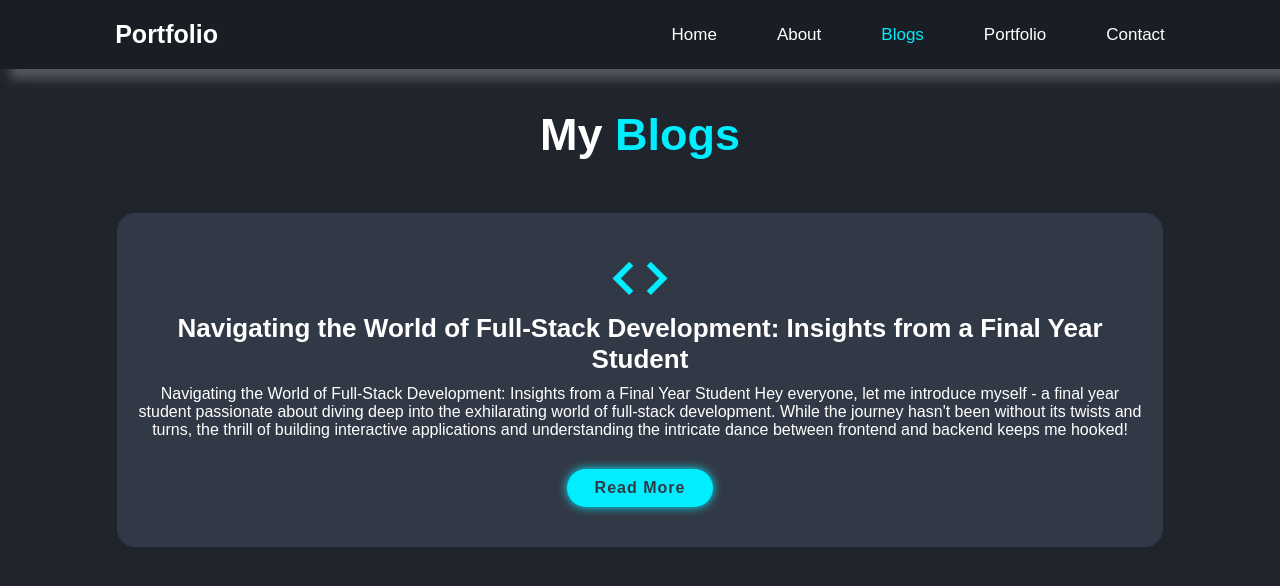
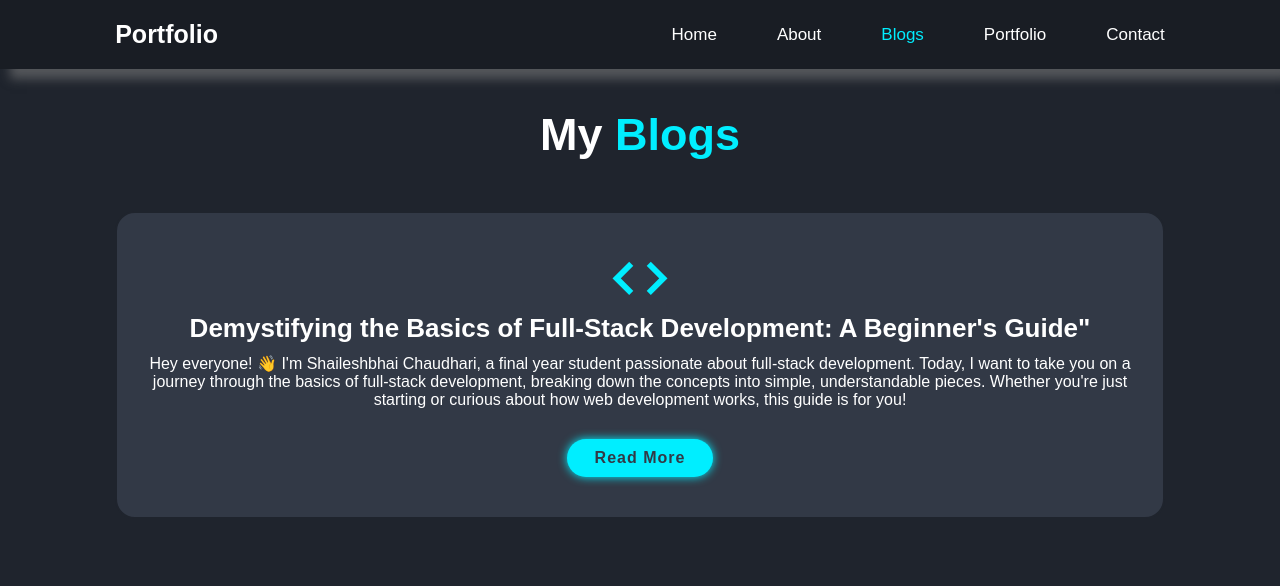
Before and after one commit to Shailesh93602/myportfolio, a React (Create React App) app: page /blogs in a window 1280 px wide. Shown: the top 586 px of the page. Built offline with nearby package versions, Linux system fonts and the light colour scheme.

Commit message:
Added my first blog

```diff
--- a/src/components/Blogs.jsx
+++ b/src/components/Blogs.jsx
@@ -1,17 +1,13 @@
 import React, { useState } from "react";
 
 const Blogs = () => {
-  const [showContent, setShowContent] = useState({
-    about1: false,
-    about1: false,
-    about3: false,
-  });
+  const blogLinks = [
+    "https://guidetofullstack.blogspot.com/2023/12/demystifying-basics-of-full-stack.html",
+  ];
 
-  const toggleContent = (section) => {
-    setShowContent((prevState) => ({
-      ...prevState,
-      [section]: !prevState[section],
-    }));
+  const redirectToBlog = (number) => {
+    const blogUrl = blogLinks[number - 1];
+    window.open(blogUrl, '_blank');
   };
 
   return (
@@ -23,116 +19,22 @@ const Blogs = () => {
         <div className="blogs-box">
           <i className="bx bx-code"></i>
           <h3>
-            Navigating the World of Full-Stack Development: Insights from a
-            Final Year Student
+            Demystifying the Basics of Full-Stack Development: A Beginner's
+            Guide"
           </h3>
-          {showContent.about1 ? (
-            <div id="about1Full">
-              <p>
-                <b> Embracing the Tech Arsenal: </b> <br />
-                My academic journey has been a treasure trove of knowledge. From
-                honing my skills in React, Node.js, Express, MongoDB, EJS, and
-                JavaScript to mastering the fundamentals of C++, Java, CSS,
-                HTML, and Git, I've embraced a diverse tech arsenal. Each
-                language and framework has become a paintbrush in my creative
-                toolbox, allowing me to design and develop engaging experiences.
-              </p>
-              <p>
-                <b>Unlocking the Full-Stack Puzzle: </b> <br />
-                The transition from theoretical concepts to practical
-                application wasn't always smooth. My initial steps into
-                full-stack development were like piecing together a complex
-                puzzle. But through dedicated coursework, personal projects, and
-                countless hours of tinkering, I began to connect the dots.
-                Building a student management system, collaborating on an
-                e-commerce platform, and tackling freelance gigs provided
-                invaluable hands-on experience, each challenge revealing a new
-                facet of the full-stack puzzle.
-              </p>
-              <p>
-                <b>Conquering the Learning Curve: </b> <br />
-                The journey, however, wasn't paved with roses. Debugging cryptic
-                errors, wrestling with unfamiliar APIs, and overcoming
-                performance bottlenecks became commonplace. But every obstacle
-                presented a valuable learning opportunity. I discovered the
-                power of online communities, the magic of Stack Overflow, and
-                the importance of perseverance in tackling technical roadblocks.
-                These challenges not only sharpened my technical skills but also
-                instilled in me the resilience and problem-solving skills that
-                are essential for any aspiring developer.
-              </p>
-              <p>
-                <b>Showcasing My Work: The Portfolio Powerhouse:</b> <br />I
-                consider my portfolio my window to the world, a dynamic showcase
-                of my skills and capabilities. It features a carefully curated
-                selection of projects, each highlighting a different aspect of
-                my full-stack prowess. From a weather app built with React and
-                Node.js to a blog platform constructed with Express and MongoDB,
-                each project tells a story of my growth and learning. My
-                portfolio has been instrumental in securing freelance
-                opportunities and connecting with potential employers, proving
-                that sometimes, the best way to learn is to build!
-              </p>
-              <p>
-                <b>Tech Crushes and Git Guru Secrets:</b> <br />
-                If I had to pick favorites, React's component-based architecture
-                and Node.js's versatility definitely steal the show. Their ease
-                of use and powerful functionality make them indispensable tools
-                in my development arsenal. And who can forget Git? This version
-                control system is a developer's best friend, keeping track of
-                every change and allowing me to collaborate seamlessly with
-                others. Mastering Git workflows and utilizing its branching
-                strategies have been game-changers, and I believe everyone
-                should embrace its power!
-              </p>
-              <p>
-                <b>Fellow Students, Let's Code Together! </b> <br />
-                To my fellow students embarking on this incredible journey, I
-                offer these words of advice: Embrace the challenges, never stop
-                learning, and build, build, build! Online resources like
-                TutorialsPoint and Coursera are fantastic companions, and
-                communities like Reddit's r/webdev are always buzzing with
-                helpful advice. Remember, time management is key – juggling
-                academics and projects might seem daunting, but creating a
-                schedule and prioritizing tasks can work wonders. Most
-                importantly, don't be afraid to experiment, ask questions, and
-                collaborate with others. The world of full-stack development is
-                a collaborative space, and sharing knowledge and learning from
-                each other is what makes it truly thrive.
-              </p>
-              <p>
-                <b>The Future Beckons: </b> <br/>
-                   As I stand on the precipice of graduation,
-                my aspirations soar high. I dream of tackling complex enterprise
-                applications, working on cutting-edge web technologies, and
-                perhaps even building my own startup someday. The possibilities
-                are endless, and I'm excited to see where this journey takes me
-                next. This blog post is just the beginning of my online
-                adventure. In the future, I hope to delve deeper into specific
-                technologies, share project stories, and offer insights into the
-                ever-evolving landscape of full-stack development. So, fellow
-                adventurers, buckle up – the coding journey is just starting!
-              </p>
-              <button className="btn" onClick={() => toggleContent("about1")}>
-                Show Less
-              </button>
-            </div>
-          ) : (
-            <div id="about1Short">
-              <p>
-                Navigating the World of Full-Stack Development: Insights from a
-                Final Year Student Hey everyone, let me introduce myself - a
-                final year student passionate about diving deep into the
-                exhilarating world of full-stack development. While the journey
-                hasn't been without its twists and turns, the thrill of building
-                interactive applications and understanding the intricate dance
-                between frontend and backend keeps me hooked!
-              </p>
-              <button className="btn" onClick={() => toggleContent("about1")}>
+          <div>
+            <p>
+              Hey everyone! 👋 I'm Shaileshbhai Chaudhari, a final year student passionate
+              about full-stack development. Today, I want to take you on a
+              journey through the basics of full-stack development, breaking
+              down the concepts into simple, understandable pieces. Whether
+              you're just starting or curious about how web development works,
+              this guide is for you!
+            </p>
+            <button className="btn" onClick={() => redirectToBlog(1)}>
                 Read More
-              </button>
-            </div>
-          )}
+            </button>
+          </div>
         </div>
       </div>
     </section>
```
Also changed, not shown: 2 other files (tests, documents, lock files or other folders).
